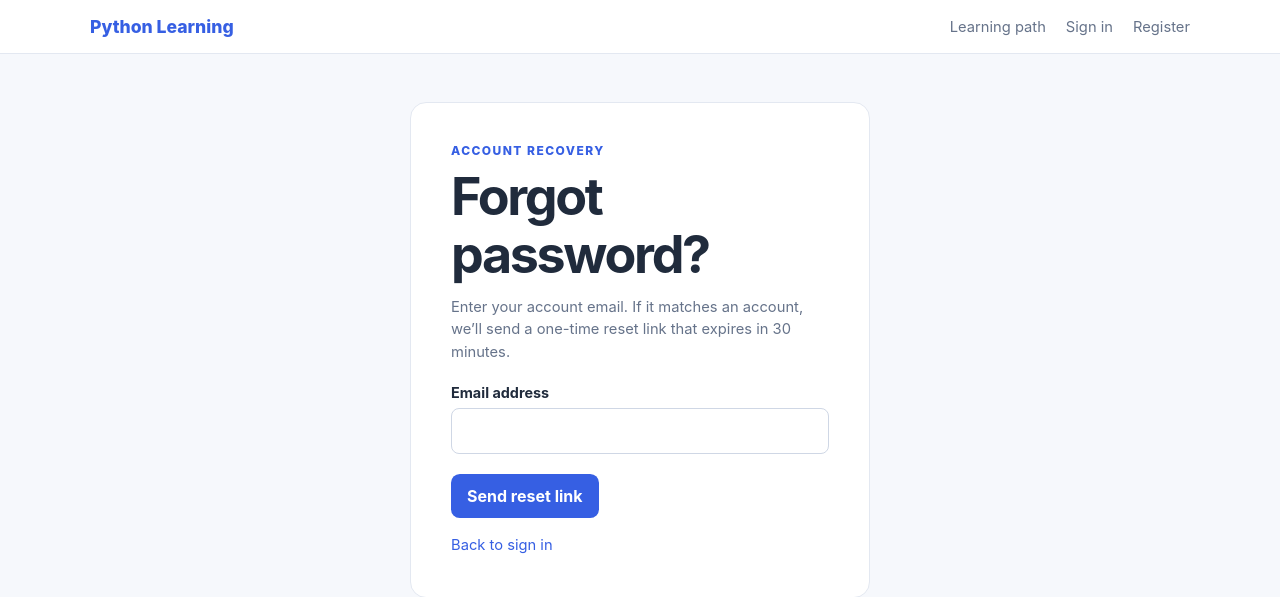
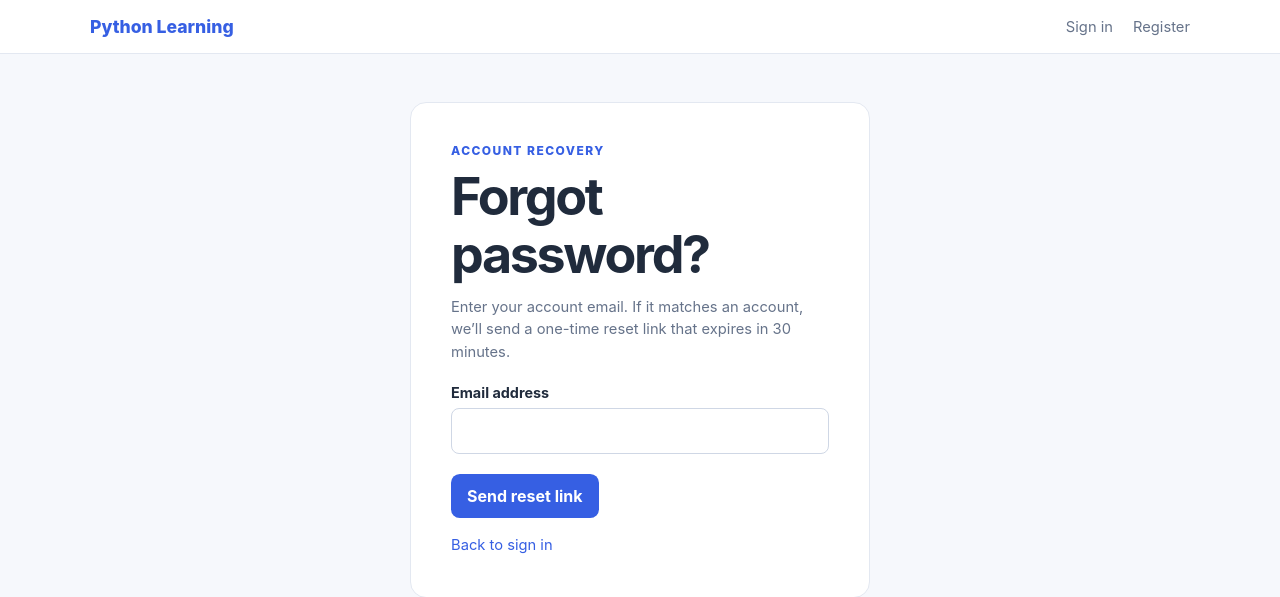
Before and after one commit to ezej0687-creator/Joshpy.py, a Flask app: page /forgot-password in a window 1280 px wide. Shown: the top 597 px of the page. Run offline with Flask 3, Linux system fonts and the light colour scheme.

Commit message:
refactor: remove duplicate 'Learning path' link from nav

```diff
--- a/learning_app/templates/base.html
+++ b/learning_app/templates/base.html
@@ -13,7 +13,6 @@
     <header class="site-header">
       <a class="brand" href="{{ url_for('main.index') }}">Python Learning</a>
       <nav aria-label="Main navigation">
-        <a href="{{ url_for('main.index') }}">Learning path</a>
         {% if is_admin %}
           <a href="{{ url_for('main.admin_dashboard') }}">Manage content</a>
           <a href="{{ url_for('main.admin_users') }}">Learners</a>
```
